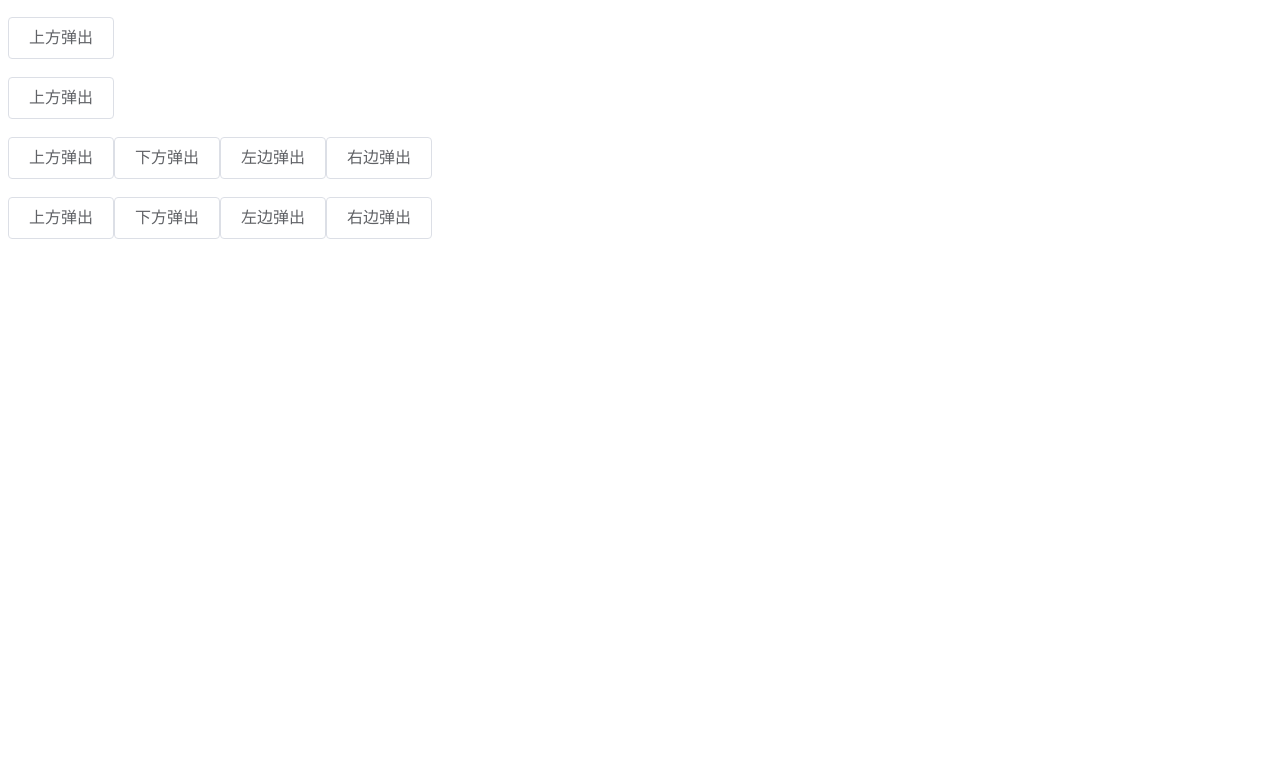
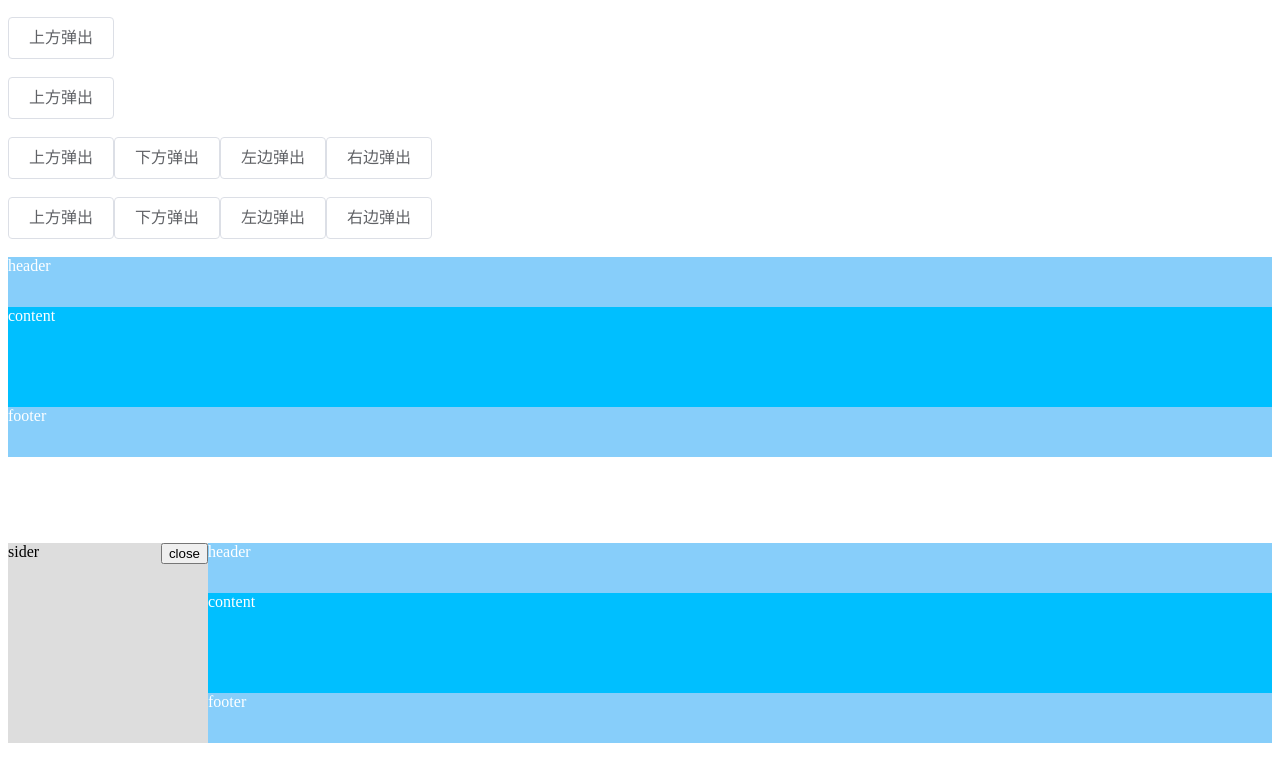
Before and after one commit to ruiqi11/PorUI, a Vue app: page / in a window 1280 px wide. Shown: the part 736-1517 px from the top of the page. Before the commit the page ends 983 px from the top, so only its background shows below. Built offline with nearby package versions, Linux system fonts and the light colour scheme.

Commit message:
add Layout

```diff
--- a/src/App.vue
+++ b/src/App.vue
@@ -135,6 +135,38 @@
         弹出内容
       </template>
     </por-popover>
+    <br>
+    <br>
+    <por-layout style="color: white; margin-bottom:50px;">
+      <por-header style="height: 50px; background:lightskyblue;">
+        header
+      </por-header>
+      <por-content style="height: 100px; background:deepskyblue;">
+        content
+      </por-content>
+      <por-footer style="height: 50px; background:lightskyblue;">
+        footer
+      </por-footer>
+    </por-layout>
+    <br>
+    <br>
+    <!-- 布局layout -->
+    <por-layout style="color: white; overflow:hidden; margin-bottom:50px;">
+      <por-sider style=" background:#ddd; width:200px; color: black;">
+        sider
+      </por-sider>
+      <por-layout>
+        <por-header style="height: 50px; background:lightskyblue;">
+          header
+        </por-header>
+        <por-content style="height: 100px; background:deepskyblue;">
+          content
+        </por-content>
+        <por-footer style="height: 50px; background:lightskyblue;">
+          footer
+        </por-footer>
+      </por-layout>
+    </por-layout>
   </div>
 </template>
 <script>
--- a/src/main.js
+++ b/src/main.js
@@ -17,7 +17,12 @@ const componentArry = [
   porUI.TabsItem,
   porUI.TabsPane,
   porUI.Toast,
-  porUI.Popover
+  porUI.Popover,
+  porUI.Layout,
+  porUI.LayoutContent,
+  porUI.LayoutHeader,
+  porUI.LayoutSider,
+  porUI.LayoutFonter
 ]
 componentArry.forEach(component => {
   Vue.component(component.name, component);
--- /dev/null
+++ b/src/packages/layout/content.vue
@@ -0,0 +1,17 @@
+<template>
+  <div class="gulu-content">
+    <slot></slot>
+  </div>
+</template>
+
+<script>
+  export default {
+    name: 'PorContent'
+  }
+</script>
+
+<style lang="scss" scoped>
+  .gulu-content {
+    flex-grow: 1;
+  }
+</style>
--- /dev/null
+++ b/src/packages/layout/footer.vue
@@ -0,0 +1,16 @@
+<template>
+  <div class="footer">
+    <slot></slot>
+  </div>
+</template>
+
+<script>
+  export default {
+    name: 'PorFooter'
+  }
+</script>
+
+<style lang="scss" scoped>
+  .footer {
+  }
+</style>
--- /dev/null
+++ b/src/packages/layout/header.vue
@@ -0,0 +1,16 @@
+<template>
+  <div class="header">
+    <slot></slot>
+  </div>
+</template>
+
+<script>
+  export default {
+    name: 'PorHeader'
+  }
+</script>
+
+<style lang="scss" scoped>
+  .header {
+  }
+</style>
--- /dev/null
+++ b/src/packages/layout/layout.vue
@@ -0,0 +1,35 @@
+<template>
+  <div class="layout" :class="layoutClass">
+    <slot></slot>
+  </div>
+</template>
+<script>
+  export default {
+    name: 'PorLayout',
+    data () {
+      return {
+        layoutClass: {
+          hasSider: false
+        }
+      }
+    },
+    mounted () {
+      this.$children.forEach((vm) => {
+        if (vm.$options.name === 'PorSider') {
+          this.layoutClass.hasSider = true
+        }
+      })
+    }
+  }
+</script>
+
+<style lang="scss" scoped>
+  .layout {
+    flex-grow: 1;
+    display: flex;
+    flex-direction: column;
+    &.hasSider {
+      flex-direction: row;
+    }
+  }
+</style>
--- /dev/null
+++ b/src/packages/layout/sider.vue
@@ -0,0 +1,36 @@
+<template>
+  <transition name="slide">
+    <div class="sider" v-if="visible">
+    <slot></slot>
+      <button @click="visible=false">close</button>
+  </div>
+  </transition>
+</template>
+<script>
+  export default {
+    name: 'PorSider',
+    data () {
+      return {
+        visible: true
+      }
+    },
+    methods: {}
+  }
+</script>
+
+<style lang="scss" scoped>
+  .sider {
+    position: relative;
+    > button {
+      position: absolute;
+      top: 0;
+      right: 0;
+    }
+  }
+  .slide-enter-active, .slide-leave-active {
+    transition: all .3s;
+  }
+  .slide-enter, .slide-leave-to {
+    margin-left: -200px;
+  }
+</style>
```
Also changed, not shown: src/packages/index.js (+12 -3 lines).
